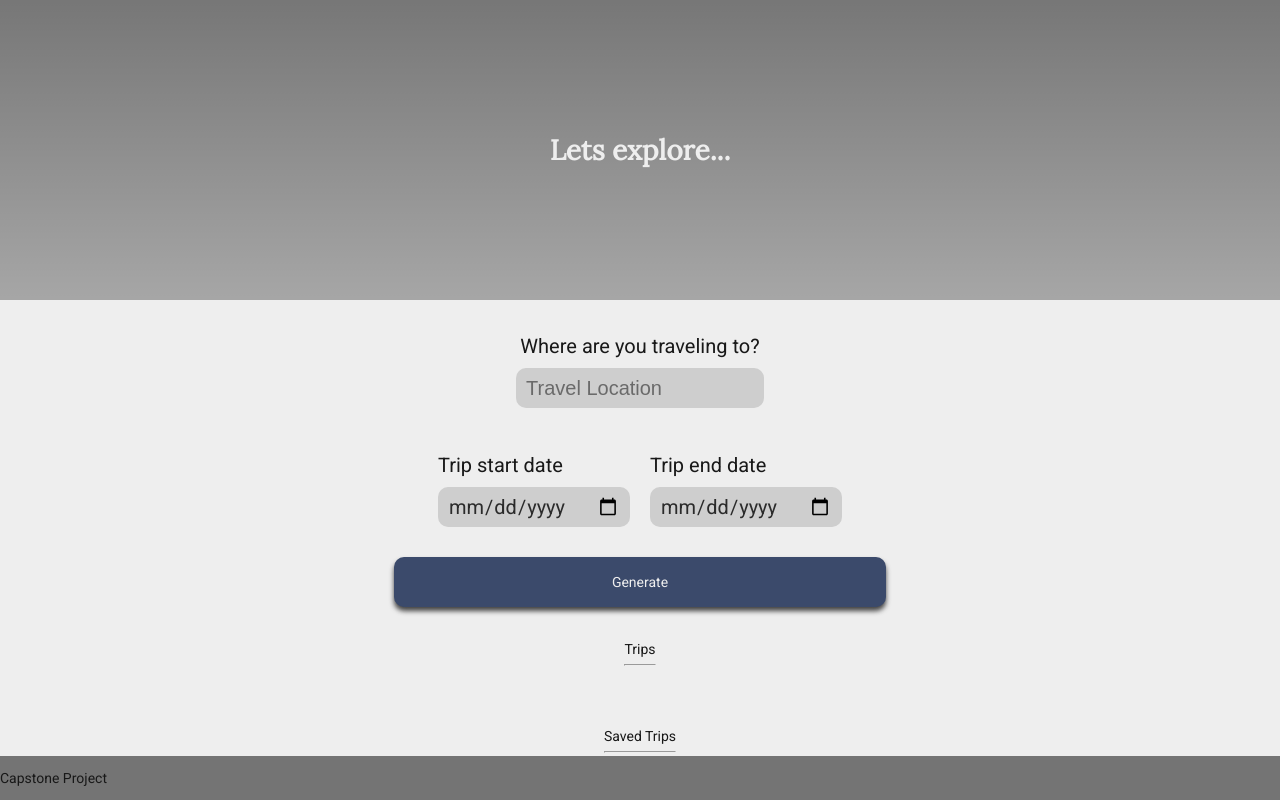
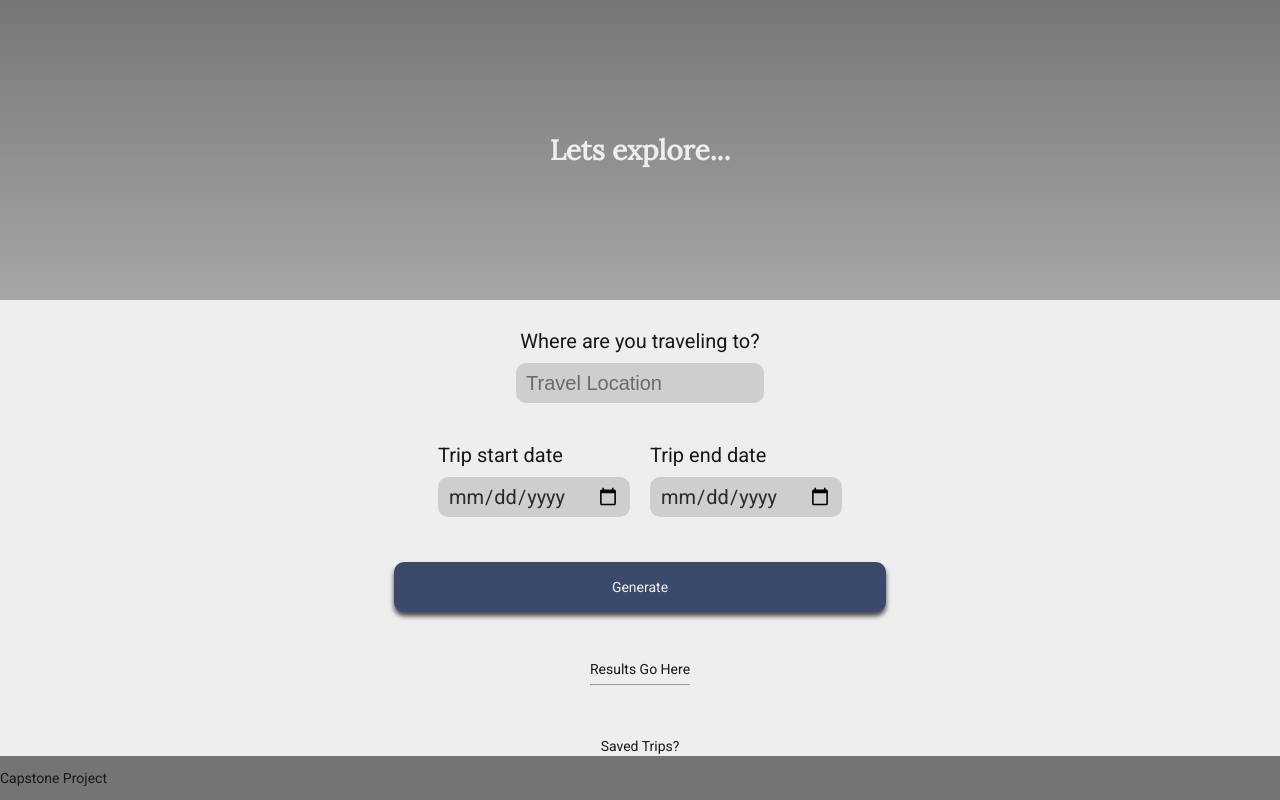
Before and after one commit to ryanfrayser/udc-capstone, a website built with webpack: page src/client/views/index.html in a window 1280 px wide. Built offline with nearby package versions, Linux system fonts and the light colour scheme.

Commit message:
Prep HTML

```diff
--- a/src/client/styles/_inputs.scss
+++ b/src/client/styles/_inputs.scss
@@ -19,6 +19,7 @@
 
         width: 100%;
         border-radius: 10px;
+        margin: 20px;
     };
 
 
--- a/src/client/views/index.html
+++ b/src/client/views/index.html
@@ -29,7 +29,7 @@
   </div>
 <!-- Results -->
   <div class ="results">
-    <div class = "title">Trips
+    <div class = "title">Results Go Here
     </div>
     <hr>
    <div id = "entryHolder">
@@ -40,7 +40,7 @@
   </div>
   <!-- Saved Trips? -->
   <div>
-    Saved Trips
+   Saved Trips?
     <hr>
   </div>
 <footer>
```
